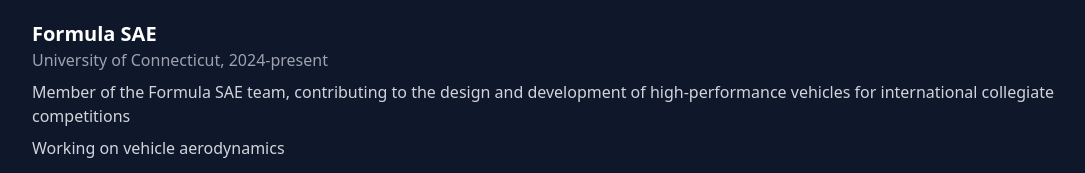
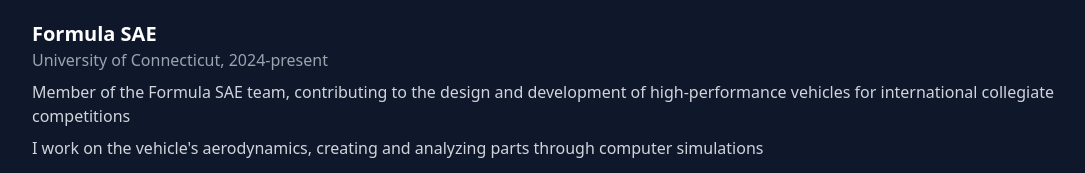
Before and after one commit to aaw481/main, a plain HTML site: page index.html in a window 1280 px wide. Shown: the part 1420-1593 px from the top of the page, without its empty margins (80-1165 px from the left). Drawn offline with nearby package versions, Linux system fonts and the light colour scheme.

Commit message:
Update index.html

```diff
--- a/index.html
+++ b/index.html
@@ -242,7 +242,7 @@
                         <p class="text-gray-500 dark:text-gray-400">University of Connecticut, 2024-present</p>
                         <div class="mt-2 text-gray-600 dark:text-gray-300">
                             <p>Member of the Formula SAE team, contributing to the design and development of high-performance vehicles for international collegiate competitions</p>
-                            <p class="mt-2 mb-4">Working on vehicle aerodynamics</p>
+                            <p class="mt-2 mb-4">I work on the vehicle's aerodynamics, creating and analyzing parts through computer simulations</p>
                             <div class="flex flex-col sm:flex-row gap-4 items-center justify-center">
                                 <img src="IMG3.jpg" alt="FSAE Vehicle" class="w-full sm:w-1/2 max-w-md rounded-lg shadow-md">
                                 <img src="IMG_5947.jpg" alt="FSAE Vehicle" class="w-full sm:w-1/2 max-w-md rounded-lg shadow-md">
```
